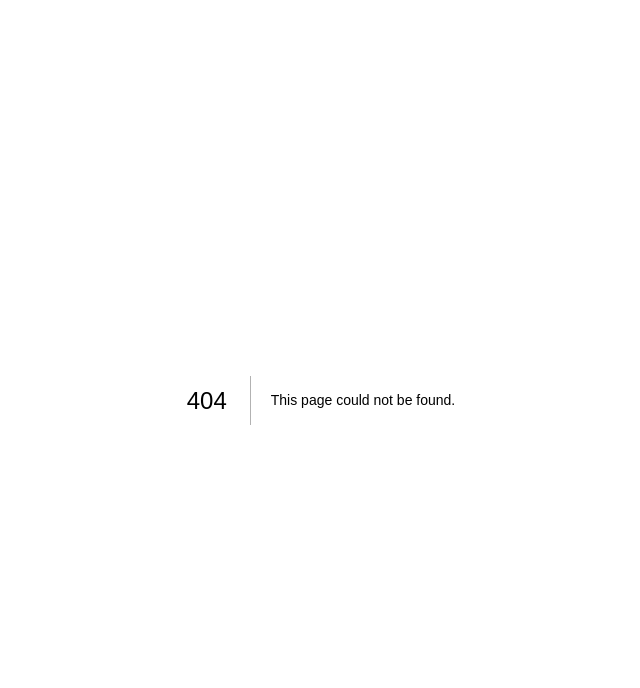
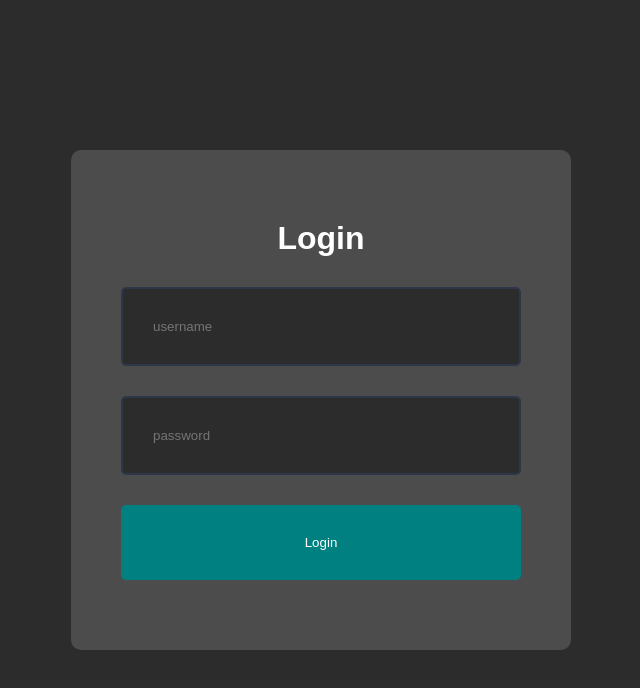
Before and after one commit to Samanvith20/NEXTJS14, a Next.js app in the folder nextjs14/: page /login in a window 1280 px wide. Before the commit this address had no page. Shown: the top 688 px of the page, without its empty margins (319-959 px from the left). Built offline with nearby package versions, Linux system fonts and the light colour scheme; a web font is replaced by a local one.

Commit message:
added login (UI)

```diff
--- a/nextjs14/app/dashboard/users/page.jsx
+++ b/nextjs14/app/dashboard/users/page.jsx
@@ -44,9 +44,9 @@
               <td>{user.isAdmin ? "Admin" : "Not Admin"}</td>
               <td>{user.isActive ? "online" :"offline"}</td>
                     <td>
-                      <Link href="/dashboard/users/singleUser">
-                      <button className={`${styles.button} ${styles.view}`}>View</button>
-                      </Link>
+                    <Link href={`/dashboard/users/${user.id}`}>
+                <button className={`${styles.button} ${styles.view}`}>View</button>
+                </Link>
 
 
                       <button className={`${styles.button} ${styles.delete}`}>Delete</button>
--- /dev/null
+++ b/nextjs14/app/login/page.jsx
@@ -0,0 +1,17 @@
+import styles from '@/app/ui/login/login.module.css'
+
+
+const LoginPage = () => {
+  return (
+    <div className={styles.container}>
+      <form className={styles.form} >
+        <h1>Login</h1>
+        <input type='text' placeholder='username' name='username'/>
+        <input type='password' placeholder='password' name='password'/>
+        <button>Login</button>
+      </form>
+    </div>
+  )
+}
+
+export default LoginPage
--- /dev/null
+++ b/nextjs14/app/ui/login/login.module.css
@@ -0,0 +1,39 @@
+.container{
+    width: 100%;
+    height: 100vh;
+    display: flex;
+    align-items: center;
+    justify-content: center;
+}
+
+.form{
+    background-color: var(--bgSec);
+    padding: 50px;
+    border-radius: 10px;
+    width: 500px;
+    height: 500px;
+    display: flex;
+    flex-direction: column;
+    align-items: center;
+    justify-content: center;
+    gap: 30px;
+}
+
+.form input{
+    width: 100%;
+    padding: 30px;
+    border: 2px solid #2e374a;
+    border-radius: 5px;
+    background-color: var(--bg);
+    color: var(--text);
+}
+
+.form button{
+    width: 100%;
+    padding: 30px;
+    background-color: teal;
+    color: var(--text);
+    border: none;
+    cursor: pointer;
+    border-radius: 5px;
+}
```
